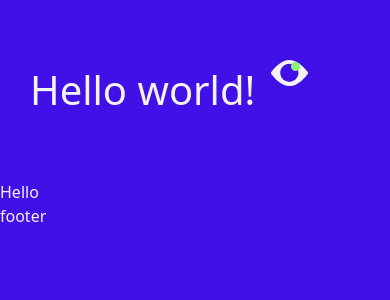
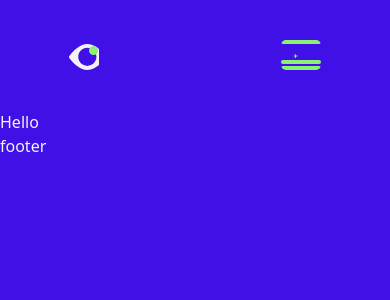
Before and after one commit to ssshashank/portfolioNew, a React (Vite) app: page / in a window 390 px wide. Shown: the top 300 px of the page. Built offline with nearby package versions, Linux system fonts and the light colour scheme.

Commit message:
hamburger menu Animation navbar fixes

```diff
--- /dev/null
+++ b/src/components/navbar/navbar.css
@@ -0,0 +1,264 @@
+nav {
+	width: 80%;
+	margin: auto;
+	box-sizing: border-box;
+	display: flex;
+
+	justify-content: space-between;
+	z-index: 0;
+	animation: opacity-menu 1200ms;
+}
+nav .logo {
+	display: flex;
+	align-items: center;
+}
+
+nav .logo svg {
+	width: 100%;
+	margin-top: 3px;
+}
+
+nav .logo:hover:after {
+	opacity: 1;
+	transform: translateX(0);
+}
+
+nav .logo:after {
+	content: "Home";
+	position: absolute;
+	font-family: "Averta", sans-serif;
+	color: var(--color-secondary);
+	font-size: 16px;
+	letter-spacing: 2px;
+	font-weight: 600;
+	align-self: center;
+	margin-left: 70px;
+	opacity: 0;
+	transform: translateX(10px);
+	transition: transform 400ms cubic-bezier(0, 0.45, 0.15, 1),
+		opacity 400ms cubic-bezier(0, 0.45, 0.15, 1);
+}
+
+nav .content-nav {
+	display: flex;
+	justify-content: space-between;
+	width: 30%;
+}
+
+nav .content-nav .social {
+	display: flex;
+	justify-content: flex-end;
+	align-items: center;
+}
+
+nav .content-nav .social a {
+	display: flex;
+	justify-content: center;
+	transform: scale(1);
+	height: 40px;
+	width: 40px;
+}
+
+nav .content-nav .social a:nth-child(2) {
+	margin: 0 20px;
+}
+
+nav .content-nav .social a:before {
+	content: "";
+	background-color: #eea1be;
+	border-radius: 20px;
+	height: 40px;
+	width: 40px;
+	position: absolute;
+	z-index: 10;
+	transform: scale(0);
+	opacity: 0;
+	transition: transform 300ms, opacity 200ms;
+}
+
+nav .content-nav .social a:hover:before {
+	transform: scale(1);
+	opacity: 1;
+}
+
+nav .content-nav .social a svg {
+	align-self: center;
+	z-index: 20;
+}
+/* nav .menu {
+	display: flex;
+	align-items: center;
+	justify-content: center;
+	width: 60px;
+	border-radius: 50%;
+	height: 60px;
+} */
+/* nav .menu:hover {
+	background-color: grey;
+	display: flex;
+	align-items: center;
+	justify-content: center;
+	width: 60px;
+	height: 60px;
+	border-radius: 50%;
+	transition: all 0.5s ease-in-out;
+} */
+nav .menu:hover:after {
+	opacity: 1;
+	transform: translateX(0);
+}
+
+nav .menu::after {
+	content: "Open Menu";
+	opacity: 0;
+	position: absolute;
+	color: var(--color-secondary);
+	font-size: 16px;
+	top: 0;
+	right: 0;
+	letter-spacing: 2px;
+	font-weight: 600;
+	align-self: center;
+	margin-top: 40px;
+	margin-right: 50px;
+	opacity: 0;
+	transform: translateX(10px);
+	transition: transform 400ms cubic-bezier(0, 0.45, 0.15, 1),
+		opacity 400ms cubic-bezier(0, 0.45, 0.15, 1);
+}
+
+.hamburger {
+	border-radius: 5px;
+	width: 40px;
+	height: 30px;
+
+	position: relative;
+	cursor: pointer;
+}
+
+.hamburger .bar {
+	padding: 0;
+	width: 40px;
+	display: flex;
+	justify-content: center;
+	align-self: center;
+	height: 4px;
+	background-color: var(--color-secondary);
+	display: block;
+	border-radius: 2px;
+	transition: all 0.4s ease-in-out;
+	position: absolute;
+}
+
+.bar1 {
+	top: 0;
+}
+
+.bar2,
+.bar3 {
+	top: 13.5px;
+}
+
+.bar3 {
+	right: 10px;
+}
+
+.bar4 {
+	bottom: 0;
+}
+
+.bar4 {
+	top: 13.5px;
+}
+
+.bar5 {
+	bottom: 0px;
+}
+
+.hamburger4 .bar {
+	transition: all 0.4s ease-in-out, transform 0.4s ease-in-out 0.4s;
+}
+
+.hamburger4 .bar2 {
+	width: 1px;
+	transform: rotate(90deg);
+	left: 13.5px;
+}
+
+.hamburger4 .bar3 {
+	width: 1px;
+	left: 13.5px;
+}
+
+.checkbox4:checked + label > .hamburger4 > .bar1 {
+	top: 13.5px;
+	background-color: transparent;
+}
+
+.checkbox4:checked + label > .hamburger4 > .bar2 {
+	left: 0px;
+	width: 30px;
+	transform: rotate(45deg);
+}
+
+.checkbox4:checked + label > .hamburger4 > .bar3 {
+	left: 0;
+	width: 30px;
+	transform: rotate(-45deg);
+}
+
+.checkbox4:checked + label > .hamburger4 > .bar4 {
+	background-color: transparent;
+}
+
+.checkbox4:checked + label > .hamburger4 > .bar5 {
+	bottom: 13.5px;
+	background-color: transparent;
+}
+
+@media (min-width: 834px) and (max-width: 1200px) {
+	nav .content-nav {
+		width: 50%;
+	}
+}
+
+@media (max-width: 834px) {
+	nav {
+		padding: 60px 30px;
+	}
+
+	nav .logo {
+		width: 30px;
+	}
+
+	nav .logo:hover:after {
+		display: none;
+	}
+
+	nav .content-nav {
+		width: 75%;
+		flex-direction: row-reverse;
+	}
+
+	nav .content-nav .menu svg {
+		display: none;
+	}
+
+	nav .content-nav .social a {
+		width: 30px;
+	}
+}
+
+@keyframes opacity-menu {
+	0% {
+		opacity: 0;
+	}
+
+	30% {
+		opacity: 0;
+	}
+
+	100% {
+		opacity: 1;
+	}
+}
--- a/src/components/navbar/navbar.jsx
+++ b/src/components/navbar/navbar.jsx
@@ -1,19 +1,27 @@
 import classNames from "classnames";
-import NavbarStyle from "./navbar.module.css";
+import "./navbar.css";
 import { ReactComponent as HeadingIconSVG } from "@assets/svg/icon.svg";
+const navClass = classNames(`nav py-10 box-border z-0`);
+const checkBoxClass = classNames("checkbox4 hidden");
+const hamburgerClass = classNames("hamburger hamburger4");
+const bar1Class = classNames("bar bar1");
+const bar2Class = classNames("bar bar2");
+const bar3Class = classNames("bar bar3");
+const bar4Class = classNames("bar bar4");
+const bar5Class = classNames("bar bar5");
 
 const Navbar = () => {
 	return (
-		<nav className='flex sm:justify-center space-x-4'>
-			<h1 className='text-fontsize-strong cursor-pointer'>Hello world!</h1>
-			<div>
+		<nav className={navClass}>
+			<div className='logo'>
 				<a href='#'>
 					<HeadingIconSVG />
 				</a>
 			</div>
 			{/* <div class='content-nav'>
-				<div class='social'>
+				<div className='social'>
 					<a
+						className='socialLink'
 						href='https://www.twitter.com/adriengervaix'
 						target='_blank'
 						rel='noreferrer'>
@@ -25,6 +33,7 @@ const Navbar = () => {
 						</svg>
 					</a>
 					<a
+						className='socialLink'
 						href='https://www.dribbble.com/adriengervaix'
 						target='_blank'
 						rel='noreferrer'>
@@ -36,6 +45,7 @@ const Navbar = () => {
 						</svg>
 					</a>
 					<a
+						className='socialLink'
 						href='https://www.instagram.com/adriengervaix'
 						target='_blank'
 						rel='noreferrer'>
@@ -47,18 +57,19 @@ const Navbar = () => {
 						</svg>
 					</a>
 				</div>
-				<div class='menu'>
-					<a href='about.html'>
-						About &amp;Services
-						<svg width='20' height='11' xmlns='http://www.w3.org/2000/svg'>
-							<path
-								d='M14.285.668l-.506.506 4.146 4.148H.392v.717h17.533l-4.146 4.147.506.506 5.012-5.012z'
-								fill='#F3F2F4'
-								fill-rule='evenodd'></path>
-						</svg>
-					</a>
-				</div>
 			</div> */}
+			<div className='menu'>
+				<input type='checkbox' id='checkbox4' className={checkBoxClass} />
+				<label htmlFor='checkbox4'>
+					<div className={hamburgerClass}>
+						<span className={bar1Class}></span>
+						<span className={bar2Class}></span>
+						<span className={bar3Class}></span>
+						<span className={bar4Class}></span>
+						<span className={bar5Class}></span>
+					</div>
+				</label>
+			</div>
 		</nav>
 	);
 };
--- a/src/components/navbar/navbar.module.css
+++ /dev/null
@@ -1,140 +0,0 @@
-.nav {
-	width: 90%;
-	margin: auto;
-	padding: 60px 40px;
-	box-sizing: border-box;
-	display: flex;
-	justify-content: space-between;
-	z-index: 0;
-	animation: opacity-menu 1200ms;
-	border: 1px solid red;
-}
-.logo {
-	display: flex;
-	align-items: center;
-}
-
-nav .logo svg {
-	width: 100%;
-	margin-top: 3px;
-}
-
-nav .logo:hover:after {
-	cursor: pointer;
-	opacity: 1;
-	transform: translateX(0);
-}
-
-nav .logo:after {
-	content: "HOME";
-	position: absolute;
-	font-family: "Averta", sans-serif;
-	color: #8bf172;
-	font-size: 20px;
-	letter-spacing: 2px;
-	font-weight: 500;
-	align-self: center;
-	margin-left: 70px;
-	opacity: 0;
-	transform: translateX(10px);
-	transition: transform 400ms cubic-bezier(0, 0.45, 0.15, 1),
-		opacity 400ms cubic-bezier(0, 0.45, 0.15, 1);
-}
-
-nav .content-nav {
-	display: flex;
-	justify-content: space-between;
-	width: 30%;
-}
-
-nav .content-nav .menu {
-	display: flex;
-	justify-content: space-around;
-	align-items: center;
-}
-
-nav .content-nav .menu svg {
-	margin-left: 14px;
-}
-
-nav .content-nav .menu a svg {
-	transition: transform 400ms cubic-bezier(0, 0.45, 0.15, 1);
-}
-
-nav .content-nav .menu a:hover svg {
-	transform: translateX(20px);
-}
-
-nav .content-nav .social {
-	display: flex;
-	justify-content: flex-end;
-	align-items: center;
-}
-
-nav .content-nav .social a {
-	display: flex;
-	justify-content: center;
-	transform: scale(1);
-	height: 40px;
-	width: 40px;
-}
-
-nav .content-nav .social a:nth-child(2) {
-	margin: 0 20px;
-}
-
-nav .content-nav .social a:before {
-	content: "";
-	background-color: #eea1be;
-	border-radius: 20px;
-	height: 40px;
-	width: 40px;
-	position: absolute;
-	z-index: 10;
-	transform: scale(0);
-	opacity: 0;
-	transition: transform 300ms, opacity 200ms;
-}
-
-nav .content-nav .social a:hover:before {
-	transform: scale(1);
-	opacity: 1;
-}
-
-nav .content-nav .social a svg {
-	align-self: center;
-	z-index: 20;
-}
-
-@media (min-width: 834px) and (max-width: 1200px) {
-	nav .content-nav {
-		width: 50%;
-	}
-}
-
-@media (max-width: 834px) {
-	nav {
-		padding: 60px 30px;
-	}
-
-	nav .logo {
-		width: 30px;
-	}
-
-	nav .logo:hover:after {
-		display: none;
-	}
-
-	nav .content-nav {
-		width: 75%;
-		flex-direction: row-reverse;
-	}
-
-	nav .content-nav .menu svg {
-		display: none;
-	}
-
-	nav .content-nav .social a {
-		width: 30px;
-	}
-}
```
Also changed, not shown: src/screens/about/aboutScreen.jsx (added), src/screens/home/homeScreen.jsx (added).
